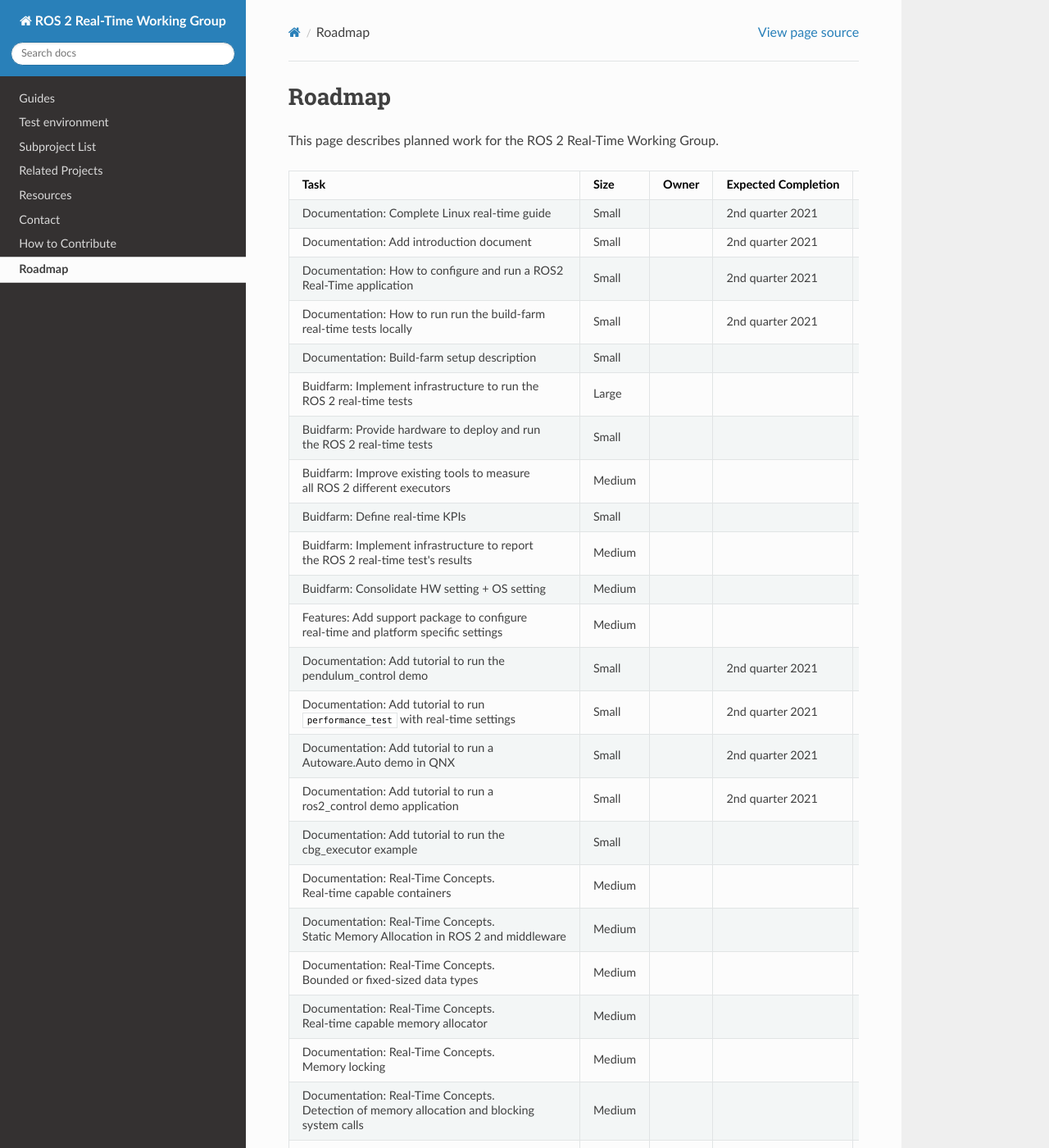
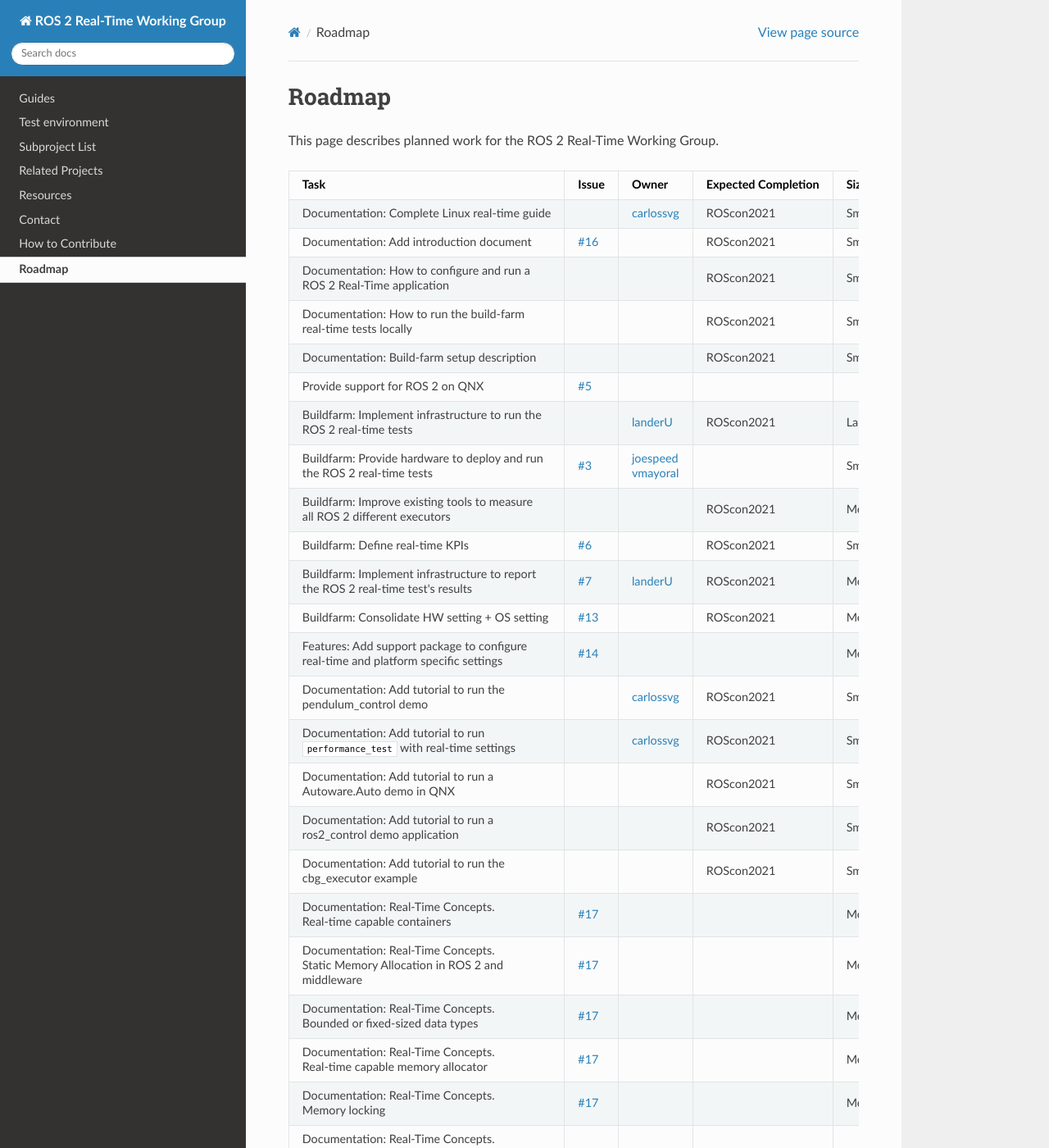
Before and after one commit to ros-realtime/rtwg_documentation, a Sphinx documentation site: the page built from source/Roadmap/Roadmap.md, in a window 1280 px wide and 1400 px high. Shown: the whole window at 82% size. Built offline with Sphinx 7.4.7 and the Read the Docs theme 2.0.0, drawn with Linux system fonts in a browser that asks for light colours.

Commit message:
Update roadmap - Add new issue links - Re-order columns - Assign tasks - Fix typos

```diff
--- a/source/Roadmap/Roadmap.md
+++ b/source/Roadmap/Roadmap.md
@@ -3,31 +3,32 @@
 This page describes planned work for the ROS 2 Real-Time Working Group.
 
 
-| **Task**                                                     | **Size** | **Owner** | **Expected Completion** | Issue                                                        |
-| ------------------------------------------------------------ | -------- | --------- | ----------------------- | ------------------------------------------------------------ |
-| Documentation: Complete Linux real-time guide                | Small    |           | 2nd quarter 2021        |                                                              |
-| Documentation: Add introduction document                     | Small    |           | 2nd quarter 2021        | [#16](https://github.com/ros-realtime/rtwg_documentation/issues/16) |
-| Documentation: How to configure and run a ROS2 <br/> Real-Time application | Small    |           | 2nd quarter 2021        |                                                              |
-| Documentation:  How to run run the build-farm <br/>real-time tests locally | Small    |           | 2nd quarter 2021        |                                                              |
-| Documentation:  Build-farm setup description                 | Small    |           |                         |                                                              |
-| Buidfarm: Implement infrastructure to run the <br/> ROS 2 real-time tests | Large    |           |                         |                                                              |
-| Buidfarm: Provide hardware to deploy and run <br/> the ROS 2  real-time tests | Small    |           |                         |                                                              |
-| Buidfarm: Improve existing tools to measure <br/> all ROS 2  different executors | Medium   |           |                         |                                                              |
-| Buidfarm: Define real-time KPIs                              | Small    |           |                         | [#6](https://github.com/ros-realtime/community/issues/6)     |
-| Buidfarm: Implement infrastructure to report  <br/> the ROS 2 real-time test's results | Medium   |           |                         | [#7](https://github.com/ros-realtime/community/issues/7)     |
-| Buidfarm: Consolidate HW setting + OS setting                | Medium   |           |                         | [#13](https://github.com/ros-realtime/community/issues/13)   |
-| Features: Add support package to configure <br/> real-time  and platform specific settings | Medium   |           |                         |                                                              |
-| Documentation: Add tutorial to run the <br/> pendulum_control demo | Small    |           | 2nd quarter 2021        |                                                              |
-| Documentation: Add tutorial to run <br/> `performance_test` with real-time settings | Small    |           | 2nd quarter 2021        |                                                              |
-| Documentation: Add tutorial to run a <br/> Autoware.Auto demo in QNX | Small    |           | 2nd quarter 2021        |                                                              |
-| Documentation: Add tutorial to run a <br/> ros2_control demo application | Small    |           | 2nd quarter 2021        |                                                              |
-| Documentation: Add tutorial to run the <br/>cbg_executor example | Small    |           |                         |                                                              |
-| Documentation: Real-Time Concepts. <br/>Real-time capable containers | Medium   |           |                         |                                                              |
-| Documentation: Real-Time Concepts. <br/> Static Memory Allocation in ROS 2 and middleware | Medium   |           |                         |                                                              |
-| Documentation: Real-Time Concepts. <br/> Bounded or fixed-sized data types | Medium   |           |                         |                                                              |
-| Documentation: Real-Time Concepts. <br/> Real-time capable memory allocator | Medium   |           |                         |                                                              |
-| Documentation: Real-Time Concepts. <br/> Memory locking      | Medium   |           |                         |                                                              |
-| Documentation: Real-Time Concepts. <br/>Detection of memory allocation and blocking <br/>system calls | Medium   |           |                         |                                                              |
-| Documentation: Real-Time Concepts. <br/> Executors           | Medium   |           |                         |                                                              |
-| Documentation: Real-Time Concepts. <br/> Exceptions safety in C++ | Medium   |           |                         |                                                              |
-| Documentation: Real-Time Concepts. <br/> Threading, Concurrency and synchronization <br/>primitives, scheduling, etc | Medium   |           |                         |                                                              |
+| **Task**                                                     | Issue                                                        | **Owner**                                                    | **Expected Completion** | Size   |
+| ------------------------------------------------------------ | ------------------------------------------------------------ | ------------------------------------------------------------ | ----------------------- | ------ |
+| Documentation: Complete Linux real-time guide                |                                                              | [carlossvg](https://github.com/carlossvg)                    | ROScon2021              | Small  |
+| Documentation: Add introduction document                     | [#16](https://github.com/ros-realtime/rtwg_documentation/issues/16) |                                                              | ROScon2021              | Small  |
+| Documentation: How to configure and run a <br/> ROS 2 Real-Time application |                                                              |                                                              | ROScon2021              | Small  |
+| Documentation:  How to run the build-farm <br/>real-time tests locally |                                                              |                                                              | ROScon2021              | Small  |
+| Documentation:  Build-farm setup description                 |                                                              |                                                              | ROScon2021              | Small  |
+| Provide support for ROS 2 on QNX                             | [#5](https://github.com/ros-realtime/community/issues/5)     |                                                              |                         |        |
+| Buildfarm: Implement infrastructure to run the <br/> ROS 2 real-time tests |                                                              | [landerU](https://github.com/landerU)                        | ROScon2021              | Large  |
+| Buildfarm: Provide hardware to deploy and run <br/> the ROS 2 real-time tests | [#3](https://github.com/ros-realtime/community/issues/3)     | [joespeed](https://github.com/joespeed)<br/>[vmayoral](https://github.com/vmayoral) |                         | Small  |
+| Buildfarm: Improve existing tools to measure <br/> all ROS 2 different executors |                                                              |                                                              | ROScon2021              | Medium |
+| Buildfarm: Define real-time KPIs                             | [#6](https://github.com/ros-realtime/community/issues/6)     |                                                              | ROScon2021              | Small  |
+| Buildfarm: Implement infrastructure to report  <br/> the ROS 2 real-time test's results | [#7](https://github.com/ros-realtime/community/issues/7)     | [landerU](https://github.com/landerU)                        | ROScon2021              | Medium |
+| Buildfarm: Consolidate HW setting + OS setting               | [#13](https://github.com/ros-realtime/community/issues/13)   |                                                              | ROScon2021              | Medium |
+| Features: Add support package to configure <br/> real-time  and platform specific settings | [#14](https://github.com/ros-realtime/community/issues/14)   |                                                              |                         | Medium |
+| Documentation: Add tutorial to run the <br/> pendulum_control demo |                                                              | [carlossvg](https://github.com/carlossvg)                    | ROScon2021              | Small  |
+| Documentation: Add tutorial to run <br/> `performance_test` with real-time settings |                                                              | [carlossvg](https://github.com/carlossvg)                    | ROScon2021              | Small  |
+| Documentation: Add tutorial to run a <br/> Autoware.Auto demo in QNX |                                                              |                                                              | ROScon2021              | Small  |
+| Documentation: Add tutorial to run a <br/> ros2_control demo application |                                                              |                                                              | ROScon2021              | Small  |
+| Documentation: Add tutorial to run the <br/>cbg_executor example |                                                              |                                                              | ROScon2021              | Small  |
+| Documentation: Real-Time Concepts. <br/>Real-time capable containers | [#17](https://github.com/ros-realtime/rtwg_documentation/issues/17) |                                                              |                         | Medium |
+| Documentation: Real-Time Concepts. <br/> Static Memory Allocation in ROS 2 and <br/>middleware | [#17](https://github.com/ros-realtime/rtwg_documentation/issues/17) |                                                              |                         | Medium |
+| Documentation: Real-Time Concepts. <br/> Bounded or fixed-sized data types | [#17](https://github.com/ros-realtime/rtwg_documentation/issues/17) |                                                              |                         | Medium |
+| Documentation: Real-Time Concepts. <br/> Real-time capable memory allocator | [#17](https://github.com/ros-realtime/rtwg_documentation/issues/17) |                                                              |                         | Medium |
+| Documentation: Real-Time Concepts. <br/> Memory locking      | [#17](https://github.com/ros-realtime/rtwg_documentation/issues/17) |                                                              |                         | Medium |
+| Documentation: Real-Time Concepts. <br/>Detection of memory allocation and blocking <br/>system calls | [#17](https://github.com/ros-realtime/rtwg_documentation/issues/17) |                                                              |                         | Medium |
+| Documentation: Real-Time Concepts. <br/> Executors           | [#17](https://github.com/ros-realtime/rtwg_documentation/issues/17) |                                                              |                         | Medium |
+| Documentation: Real-Time Concepts. <br/> Exceptions safety in C++ | [#17](https://github.com/ros-realtime/rtwg_documentation/issues/17) |                                                              |                         | Medium |
+| Documentation: Real-Time Concepts. <br/> Threading, Concurrency and synchronization <br/>primitives, scheduling, etc | [#17](https://github.com/ros-realtime/rtwg_documentation/issues/17) |                                                              |                         | Medium |
```
Also changed, not shown: 1 other file.
